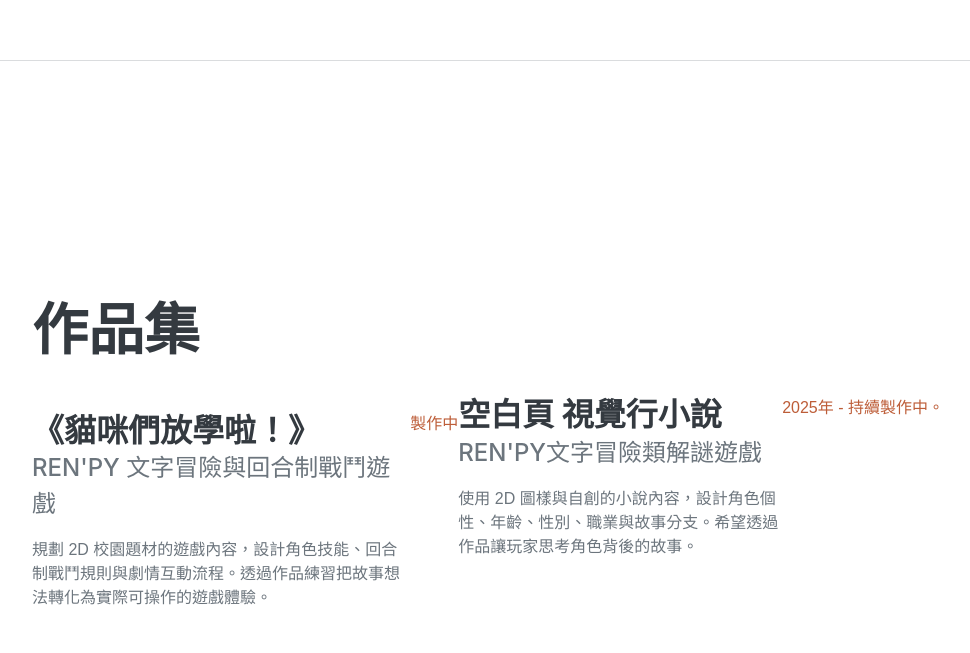
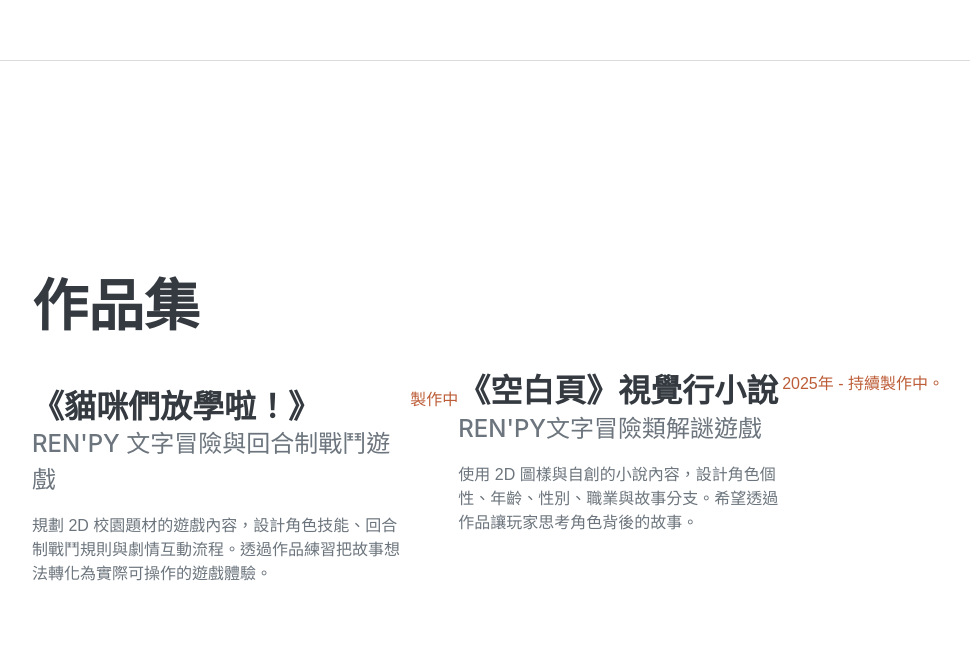
Before and after one commit to trentlee9611-bug/trentlee9611-bug.github.io, a plain HTML site: page index.html in a window 1280 px wide. Shown: the part 3954-4607 px from the top of the page, without its empty margins (288-1258 px from the left). Drawn offline with nearby package versions, Linux system fonts and the light colour scheme; a web font is replaced by a local one.

Commit message:
Update index.html

```diff
--- a/index.html
+++ b/index.html
@@ -141,18 +141,19 @@
         <section class="resume-section" id="portfolio">
             <div class="resume-section-content">
                 <h2 class="mb-5">作品集</h2>
-                <div class="d-flex flex-column flex-md-row justify-content-between">
+                <div class="d-flex flex-column flex-md-row justify-content-between mb-5">
                     <div class="flex-grow-1">
                         <h3 class="mb-0">《貓咪們放學啦！》</h3>
                         <div class="subheading mb-3">Ren'Py 文字冒險與回合制戰鬥遊戲</div>
                         <p>規劃 2D 校園題材的遊戲內容，設計角色技能、回合制戰鬥規則與劇情互動流程。透過作品練習把故事想法轉化為實際可操作的遊戲體驗。</p>
                     </div>
-                    <div class="flex-shrink-0"><span class="text-primary">製作中</span></div>
-                </div>
+                    <div class="flex-shrink-0">
+                        <span class="text-primary">製作中</span></div>
+                    </div>
             </div>
-            <div class="d-flex flex-column flex-md-row justify-content-between mt-5">
+            <div class="d-flex flex-column flex-md-row justify-content-between">
                 <div class="flex-grow-1">
-                    <h3 class="mb-0">空白頁 視覺行小說</h3>
+                    <h3 class="mb-0">《空白頁》視覺行小說</h3>
                     <div class="subheading mb-3">Ren'py文字冒險類解謎遊戲</div>
                     <p>使用 2D 圖樣與自創的小說內容，設計角色個性、年齡、性別、職業與故事分支。希望透過作品讓玩家思考角色背後的故事。</p>
                 </div>
```
